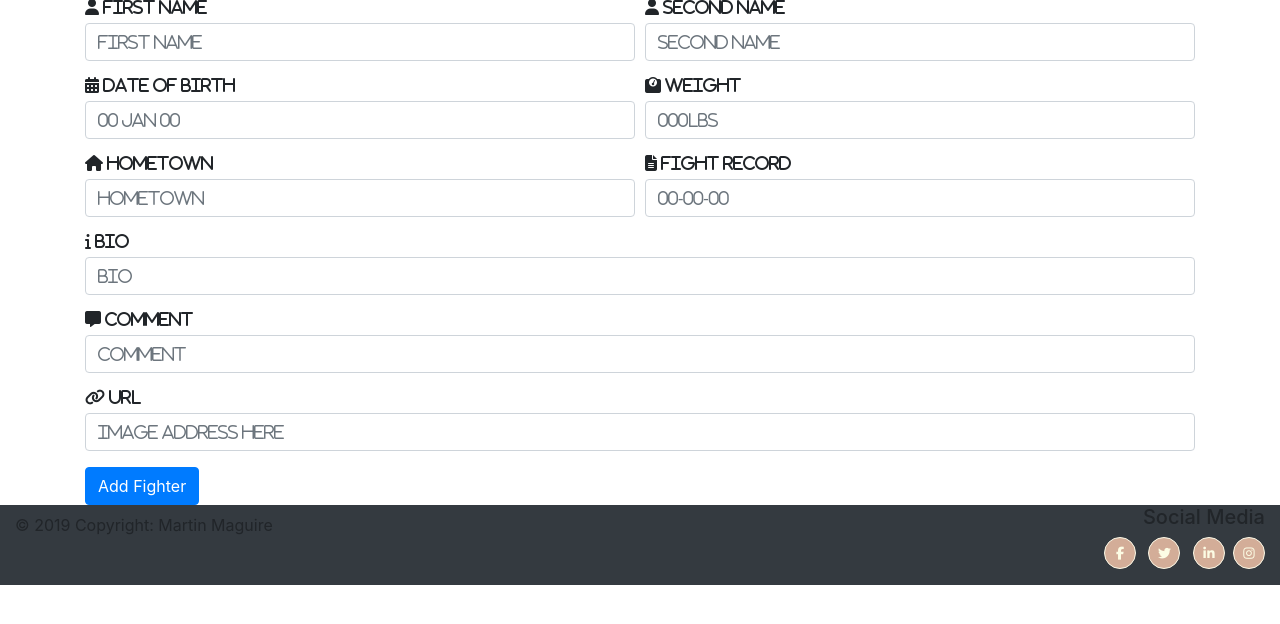
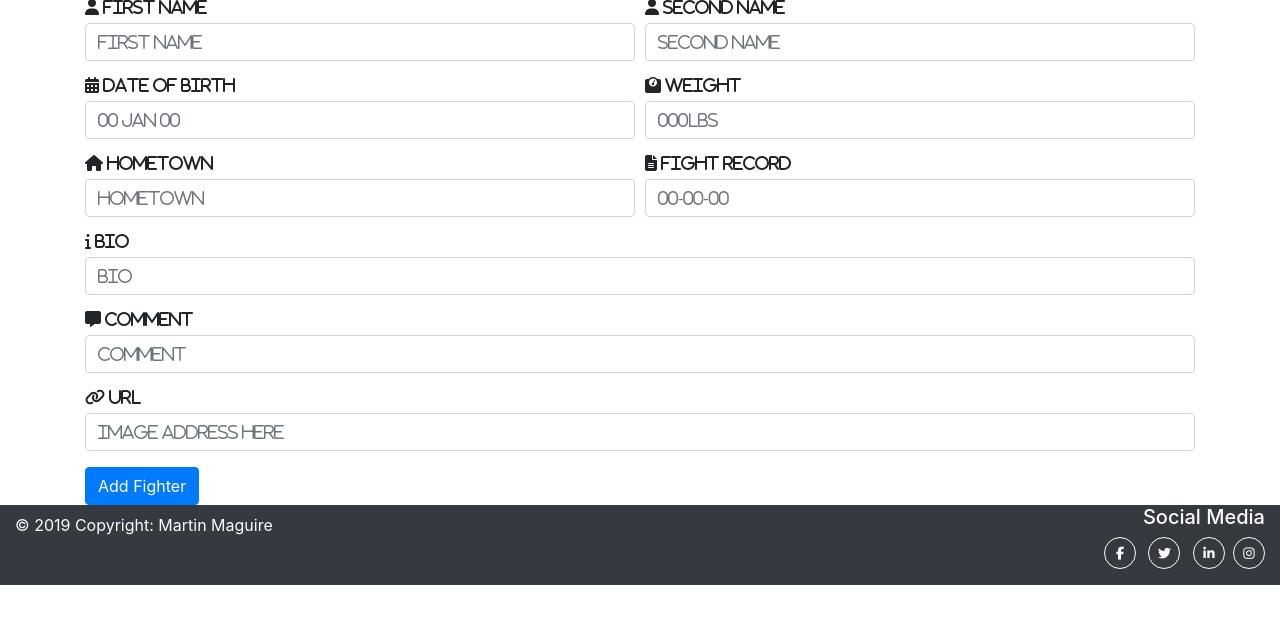
Before and after one commit to martinmaguire89/milestone-project-3, a Flask app: page /addfighter in a window 1280 px wide. Shown: the part 117-741 px from the top of the page. Run offline with Flask 2, Linux system fonts and the light colour scheme; data that the repository does not hold is empty; some libraries are stand-ins or nearby versions; some web fonts are replaced.

Commit message:
updateds css for footer

```diff
--- a/static/css/style.css
+++ b/static/css/style.css
@@ -25,17 +25,18 @@ social-links {
     font-size: 13px;
     line-height: 7px;
     text-align: center;
-    color: #fcfce4;
-    background: #d3ad98;
+    color: #fffafa;
+    background: #343a40;
     transition: all 0.35s ease-in-out;
     -moz-transition: all 0.35s ease-in-out;
     -webkit-transition: all 0.35s ease-in-out;
     -o-transition: all 0.35s ease-in-out;
-    border: 1px solid #fbf9e7;
+    border: 1px solid #fffafa;
 }
 
 .social-links li a i:hover {
-    background: #ffc107;
+    background: #fffafa;
+    color: #343a40
 }
 
 #footer {
@@ -45,4 +46,15 @@ social-links {
     margin-right: auto;
     margin-left: auto;
     background-color: #343a40;
+    position: absolute;
  }
+
+ #footer-details{
+    display: -ms-flexbox;
+    display: flex;
+    -ms-flex-wrap: wrap;
+    flex-wrap: wrap;
+    margin-right: -15px;
+    margin-left: -15px;
+    color: snow;
+ }
```
